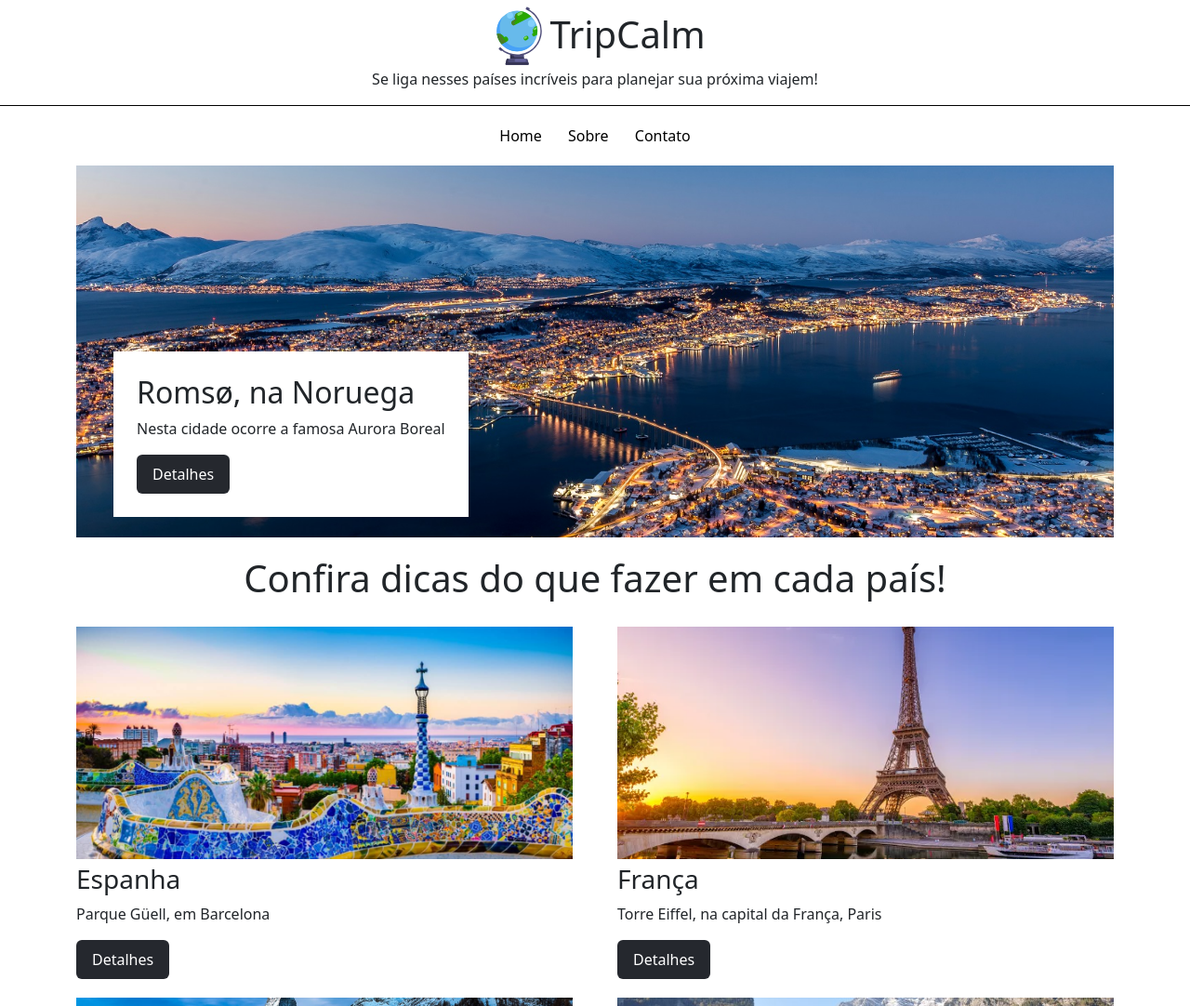
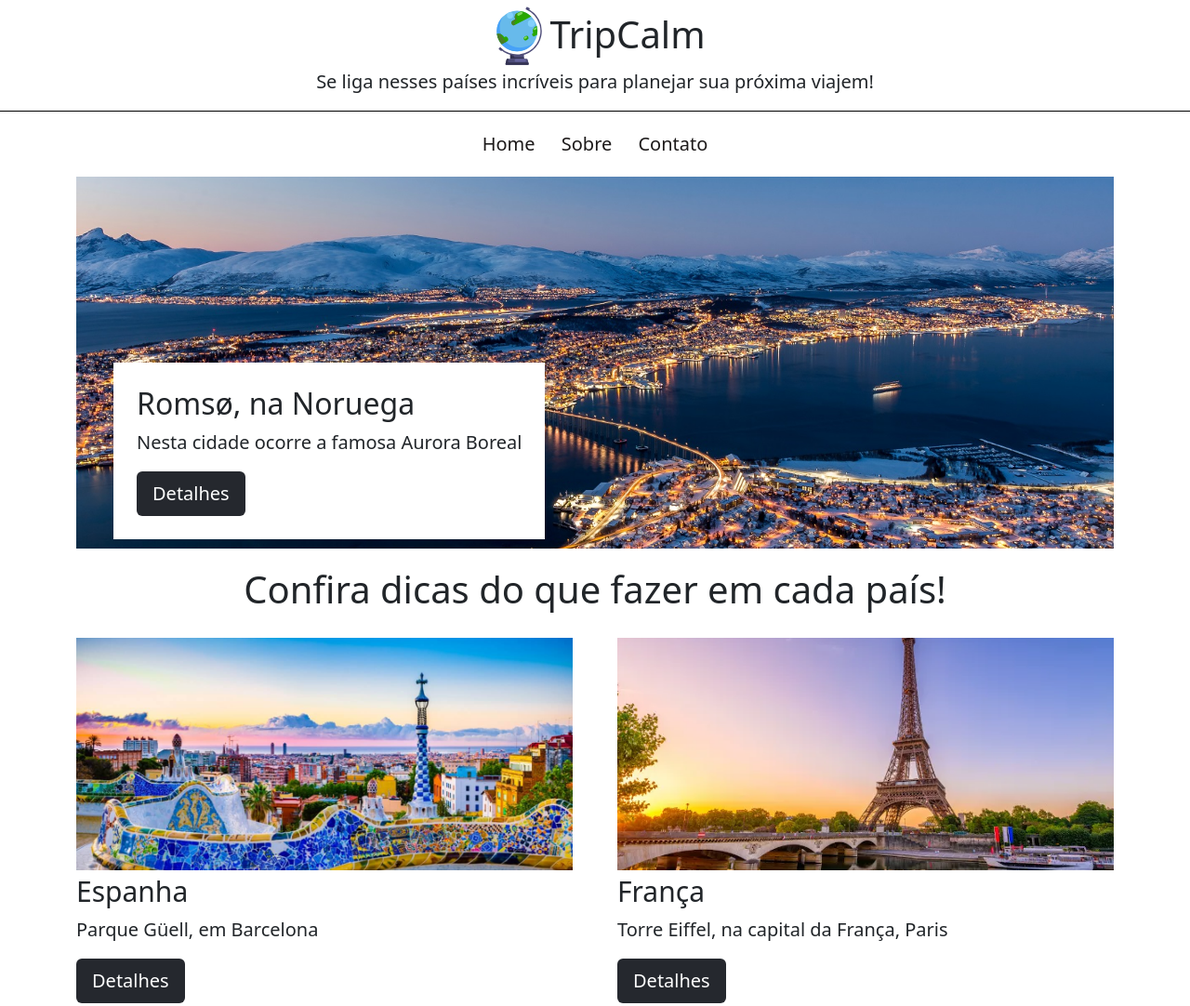
Before and after one commit to Caio-Neves/TripCalm, a plain HTML site: page index.html in a window 1280 px wide. Shown: the part 17-1099 px from the top of the page at 93% size. Drawn offline with nearby package versions, Linux system fonts and the light colour scheme.

Commit message:
css base/ajuste para dispositivos móveis2

```diff
--- a/css/_base.scss
+++ b/css/_base.scss
@@ -1,4 +1,8 @@
 // ESTILO GERAL
+
+.secondary-color{
+    font-size: 20px;
+}
 
 .center-image{
     background-size: cover;
@@ -8,6 +12,7 @@ body .btn{
     color: white;
     background-color: #25282E;
     padding: 8px 16px;
+    font-size: 20px;
 
     &:hover{
         @extend .btn;
@@ -35,6 +40,8 @@ body .btn{
 
     p{
         text-align: center;
+        font-size: 20px;
+        font-weight: 400;
     }
 }
 
@@ -48,11 +55,13 @@ body .btn{
         display: inline;
 
         a{
-            color: black;
+            color: rgb(29, 26, 26);
             text-decoration: none;
+            font-size: 20px;
+            font-weight:500;
 
             &:hover{
-
+                border-bottom: 1px solid black;
             }
     }
     }
--- a/css/main.scss
+++ b/css/main.scss
@@ -10,7 +10,7 @@
         }
     }
 
-    .main-image-info{
+    .main-image{
         display: none;
     }
  }
@@ -34,6 +34,10 @@
 // GALLERY IMAGE
 
 #gallery-container{
+
+    h3{
+        font-size: 30px;
+    }
 
     #gallery-title{
         padding: 20px;
```
Also changed, not shown: css/main.css, 1 other file.
